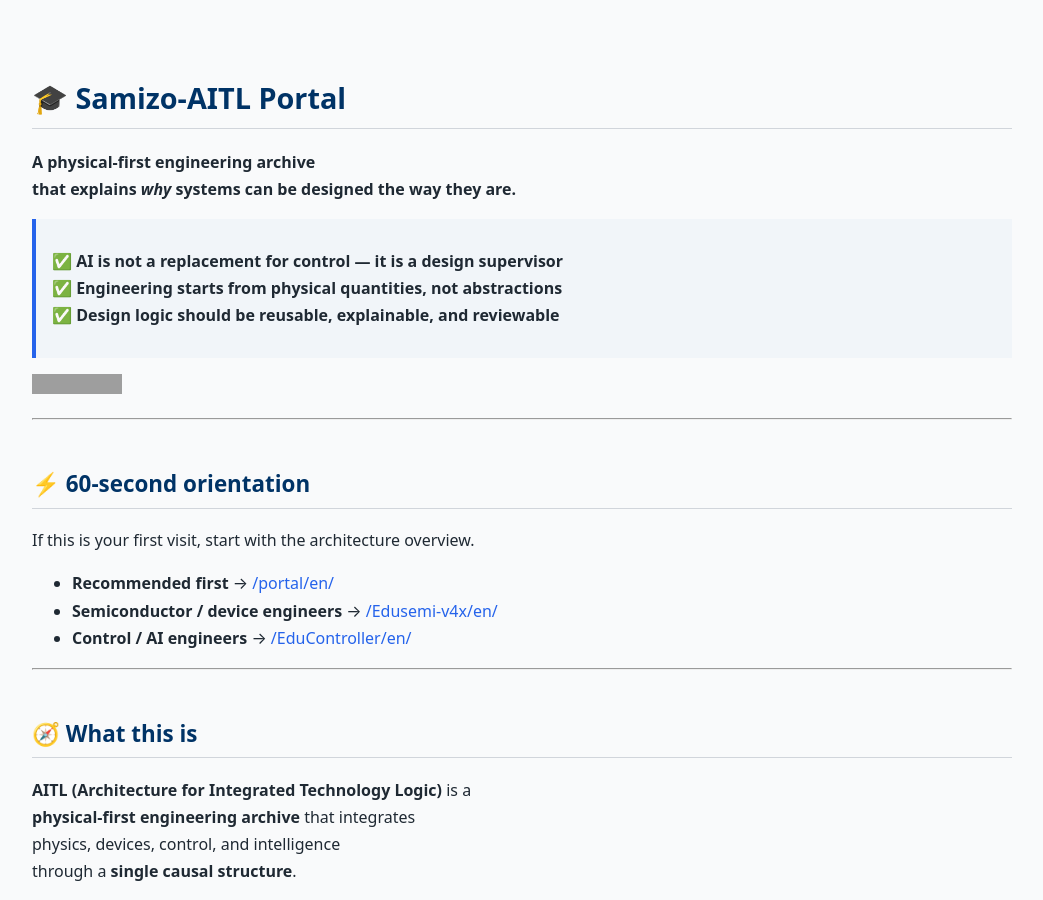
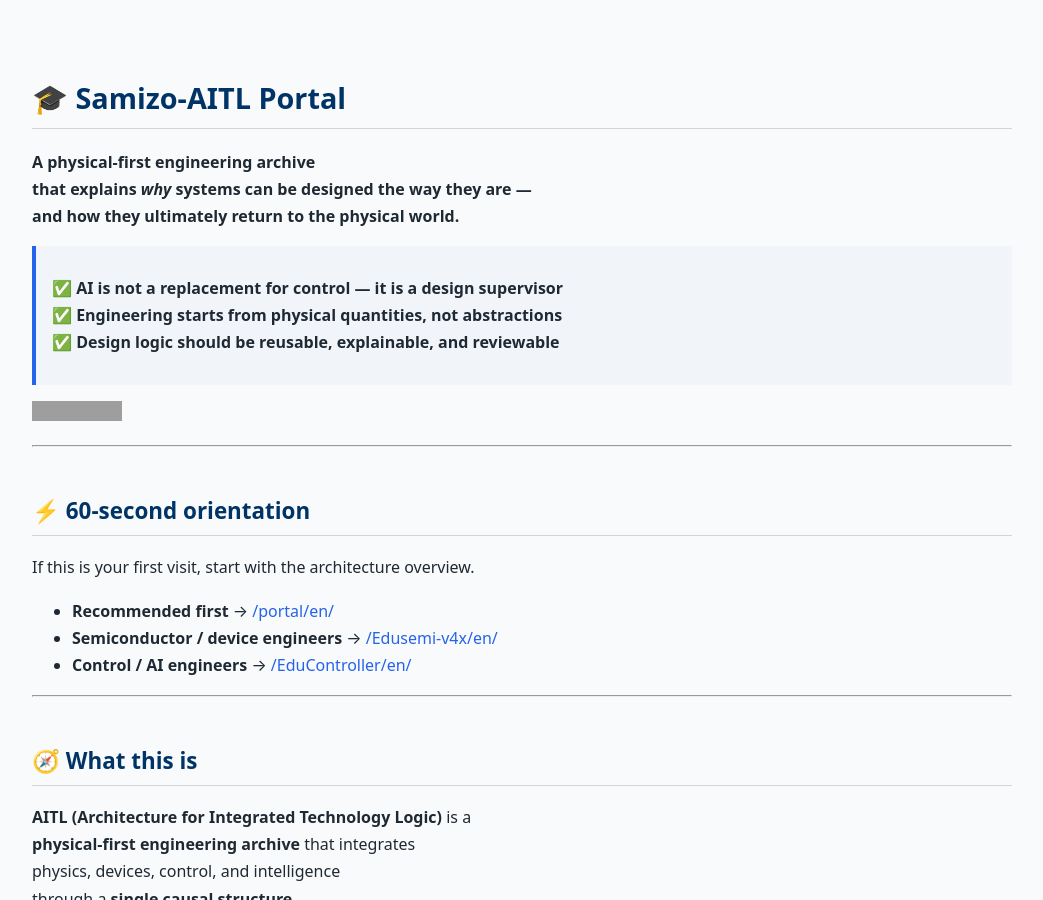
Before and after one commit to Samizo-AITL/Samizo-AITL.github.io, a Jekyll site: the page built from en/index.md, in a window 1280 px wide and 900 px high. Shown: the whole window, without its empty margins (118-1161 px from the left). Built offline with Jekyll 4.4.1, drawn with Linux system fonts in a browser that asks for light colours; grey boxes are pictures that could not be loaded.

Commit message:
Update index.md

```diff
--- a/en/index.md
+++ b/en/index.md
@@ -6,7 +6,8 @@ description: Architecture for Integrated Technology Logic — a physical-first e
 
 # 🎓 Samizo-AITL Portal
 **A physical-first engineering archive
-that explains *why* systems can be designed the way they are.**
+that explains *why* systems can be designed the way they are —
+and how they ultimately return to the physical world.**
 
 > ✅ **AI is not a replacement for control — it is a design supervisor**
 > ✅ **Engineering starts from physical quantities, not abstractions**
```
